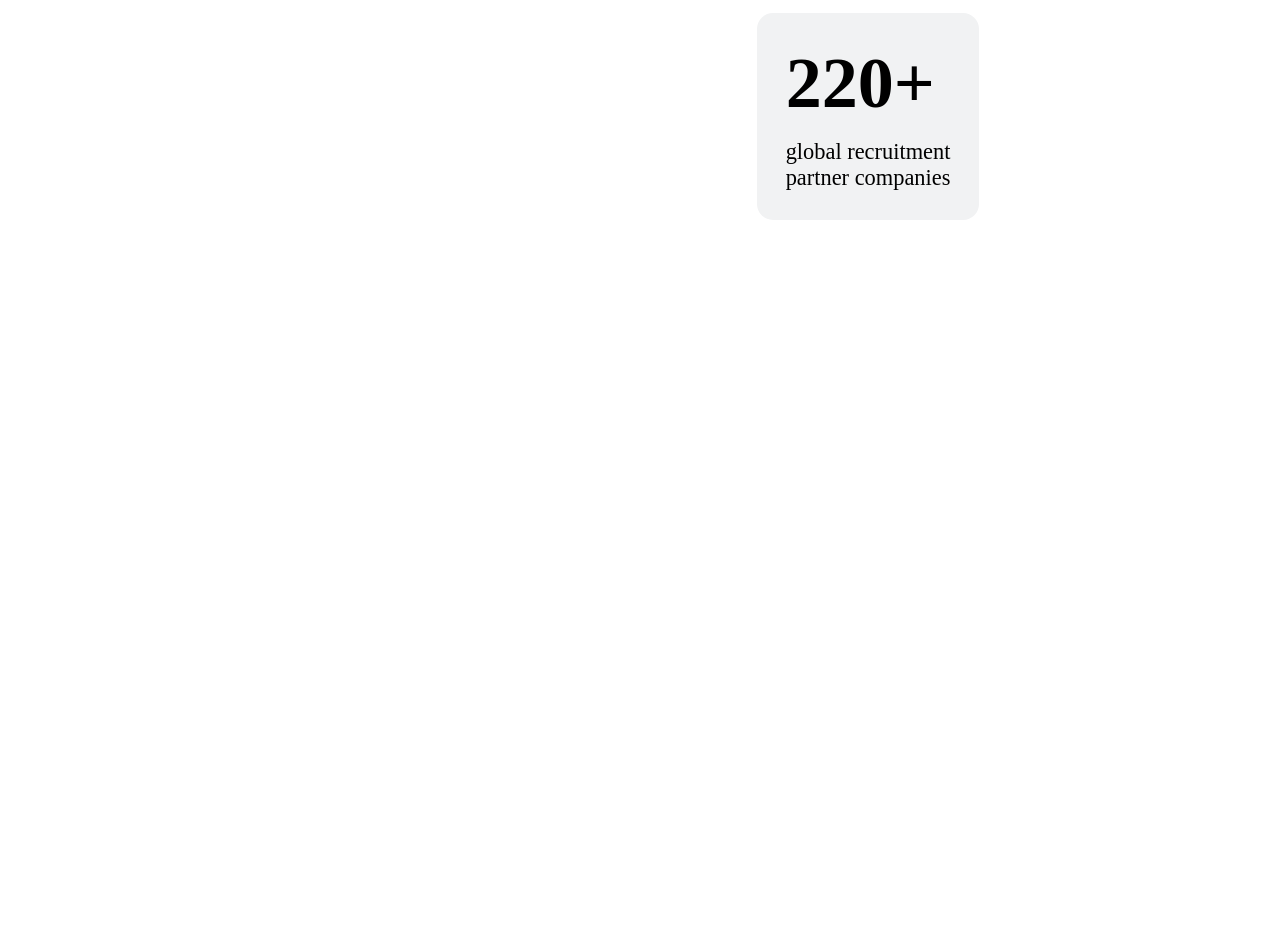
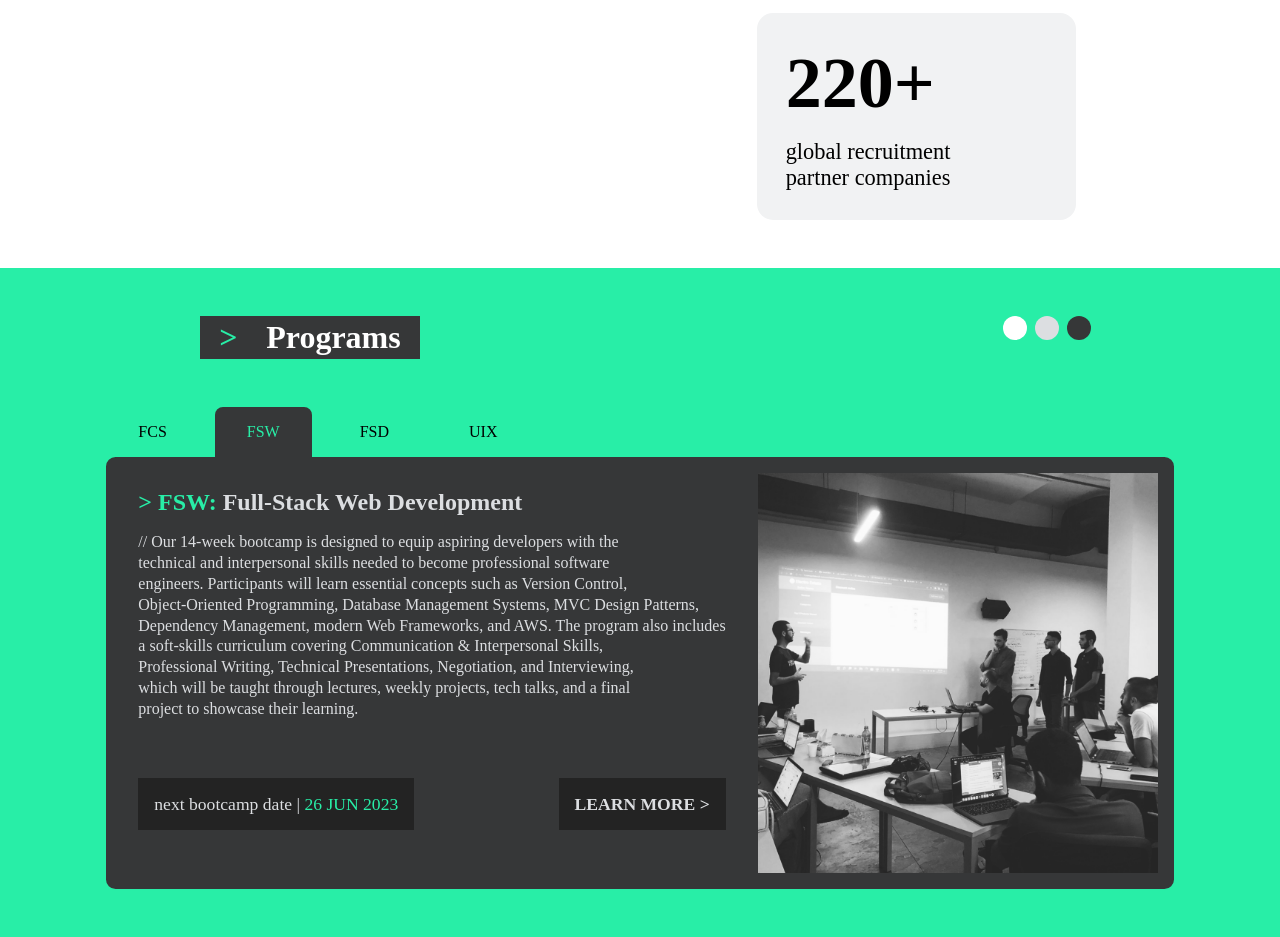
Before and after one commit to HassanMoussaa/SE-Factory-Webclone, a plain HTML site: page index.html in a window 1280 px wide. Shown: the part 2385-3322 px from the top of the page. Before the commit the page ends 2605 px from the top, so only its background shows below. Drawn offline with Linux system fonts and the light colour scheme.

Commit message:
added the fourth section, editing both html,css files

```diff
--- a/index.html
+++ b/index.html
@@ -146,5 +146,72 @@
         </div>
       </div>
     </section>
+
+    <!-- 4th section of the webpage  -->
+    <section class="section-4">
+      <div class="sec4Part1">
+        <div class="title-4">
+          <div class="arrowSec4">></div>
+          <div class="greetingSec4">Programs</div>
+        </div>
+        <div class="circlePart-4">
+          <div class="circle-The-white"></div>
+          <div class="circle-white"></div>
+          <div class="circle-black"></div>
+        </div>
+      </div>
+
+      <div class="sec4Part2">
+        <div class="header-4">
+          <span>FCS</span>
+          <span>FSW</span>
+          <span>FSD</span>
+          <span>UIX</span>
+        </div>
+        <div class="container-sec4">
+          <div class="contentBox-4">
+            <div class="leftBox-4">
+              <div class="leftBoxHeading">
+                <b>
+                  <span class="justforFSW"> > FSW:</span> Full-Stack Web
+                  Development</b
+                >
+              </div>
+              <div class="leftBox-text">
+                <p>
+                  // Our 14-week bootcamp is designed to equip aspiring
+                  developers with the <br />
+                  technical and interpersonal skills needed to become
+                  professional software <br />engineers. Participants will learn
+                  essential concepts such as Version Control,<br />
+                  Object-Oriented Programming, Database Management Systems, MVC
+                  Design Patterns,<br />
+                  Dependency Management, modern Web Frameworks, and AWS. The
+                  program also includes <br />
+                  a soft-skills curriculum covering Communication &
+                  Interpersonal Skills, <br />
+                  Professional Writing, Technical Presentations, Negotiation,
+                  and Interviewing, <br />
+                  which will be taught through lectures, weekly projects, tech
+                  talks, and a final <br />project to showcase their learning.
+                </p>
+              </div>
+              <div class="leftBox-footer">
+                <div>
+                  <span>next bootcamp date | </span>
+                  <span>26 JUN 2023</span>
+                </div>
+                <div>
+                  <a href="index.html"> <b>LEARN MORE ></b></a>
+                </div>
+              </div>
+            </div>
+            <div class="rightBox-4">
+              <img src="photos\SE-Class.png" alt="SE Factory Class" />
+            </div>
+          </div>
+        </div>
+      </div>
+    </section>
   </body>
 </html>
--- a/styles/style.css
+++ b/styles/style.css
@@ -205,12 +205,12 @@ body {
 
 .section-3 {
   background-color: white;
-  height: 100vh;
+  height: 100%;
   display: flex;
   align-content: flex-start;
   gap: 3rem;
   flex-wrap: wrap;
-  padding-top: 3rem;
+  padding: 3rem 0;
 }
 
 .sec3Container {
@@ -277,6 +277,7 @@ body {
   padding: 1.8rem;
   border-radius: 1rem;
   justify-content: space-between;
+  flex-grow: 0.8;
 }
 
 .box4 {
@@ -287,6 +288,7 @@ body {
   justify-content: space-between;
   padding: 1.8rem;
   border-radius: 1rem;
+  flex-grow: 0.6;
 }
 
 .sec3RightPart p {
@@ -299,3 +301,165 @@ body {
   margin-top: 0;
   margin-bottom: 0.9rem;
 }
+
+.section-4 {
+  background-color: #28eea7;
+  height: 100%;
+  display: flex;
+  align-content: center;
+  justify-content: center;
+  gap: 3rem;
+  flex-wrap: wrap;
+  padding: 3rem 0;
+}
+
+.sec4Part1 {
+  display: flex;
+  flex-direction: row;
+  justify-content: space-between;
+  align-items: start;
+  gap: 2rem;
+  width: 100%;
+  padding-left: 10.5rem;
+  margin: 0 2rem;
+  height: fit-content;
+}
+
+.title-4 {
+  display: flex;
+  width: 100%;
+  width: fit-content;
+  background-color: #363738;
+  gap: 1.8rem;
+  padding: 0.2rem 1.2rem;
+}
+
+.greetingSec4 {
+  color: rgb(255, 255, 255);
+  background-color: #363738;
+  font-size: 2rem;
+  font-weight: 900;
+}
+
+.arrowSec4 {
+  color: #28eea7;
+  font-size: 2rem;
+  font-weight: 900;
+}
+
+.circlePart-4 {
+  display: flex;
+  gap: 0.5rem;
+  margin-right: 15%;
+}
+
+.circle-The-white {
+  background-color: #ffffff;
+  width: 24px;
+  height: 24px;
+  border-radius: 50%;
+}
+
+.sec4Part2 {
+  display: flex;
+  flex-direction: column;
+  justify-content: start;
+  align-items: center;
+  align-content: space-around;
+  width: fit-content;
+}
+.container-sec4 {
+  display: flex;
+  border: 1rem solid #363738;
+  border-radius: 0.6rem;
+}
+.contentBox-4 {
+  display: flex;
+  justify-content: space-between;
+  gap: 1rem;
+  width: fit-content;
+  height: fit-content;
+  background-color: #363738;
+}
+
+.leftBox-4 {
+  display: flex;
+  flex-direction: column;
+  flex-wrap: wrap;
+  height: 100%;
+  padding: 0 1rem;
+}
+
+.rightBox-4 {
+  display: flex;
+  justify-content: center;
+  width: fit-content;
+  height: fit-content;
+}
+
+.rightBox-4 img {
+  height: 25rem;
+  width: 25rem;
+  object-fit: contain;
+}
+
+.header-4 {
+  display: flex;
+  justify-content: start;
+  width: 100%;
+  text-align: start;
+  gap: 1rem;
+}
+.header-4 span:not(:nth-child(2)) {
+  padding: 1rem 2rem;
+}
+.header-4 span:nth-child(2) {
+  background-color: #363738;
+  color: #28eea7;
+  padding: 1rem 2rem;
+  border-radius: 0.5rem 0.5rem 0 0;
+}
+
+.leftBoxHeading {
+  font-size: 1.5rem;
+  margin-top: 1rem;
+  color: #dcdee1;
+}
+.justforFSW {
+  color: #28eea7;
+}
+
+.leftBox-text {
+  color: #dcdee1;
+  line-height: 1.3rem;
+}
+
+.leftBox-footer {
+  display: flex;
+  justify-content: space-between;
+  margin-top: 10%;
+  gap: 1rem;
+}
+
+.leftBox-footer span {
+  background-color: #232323;
+  font-size: 1.1rem;
+  color: #dcdee1;
+  padding: 1rem;
+  padding-right: 0;
+}
+
+.leftBox-footer span:nth-child(2) {
+  color: #28eea7;
+  padding-left: 0;
+  padding-right: 1rem;
+}
+
+.leftBox-4 div a {
+  background-color: #232323;
+  font-size: 1.1rem;
+  color: #dcdee1;
+  padding: 1rem;
+  text-decoration: none;
+  cursor: pointer;
+}
```
Also changed, not shown: photos/SE-Class.png (added).
